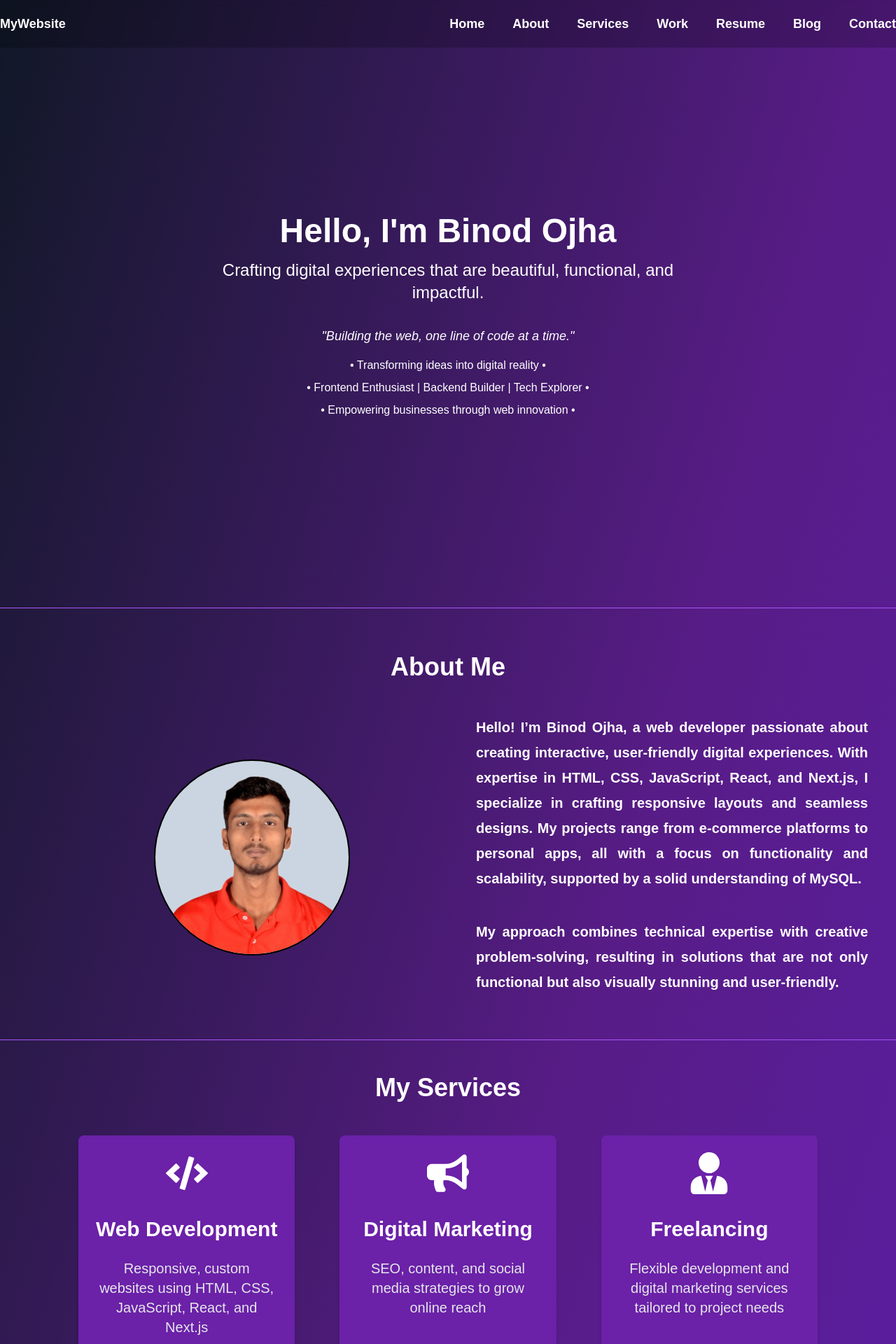
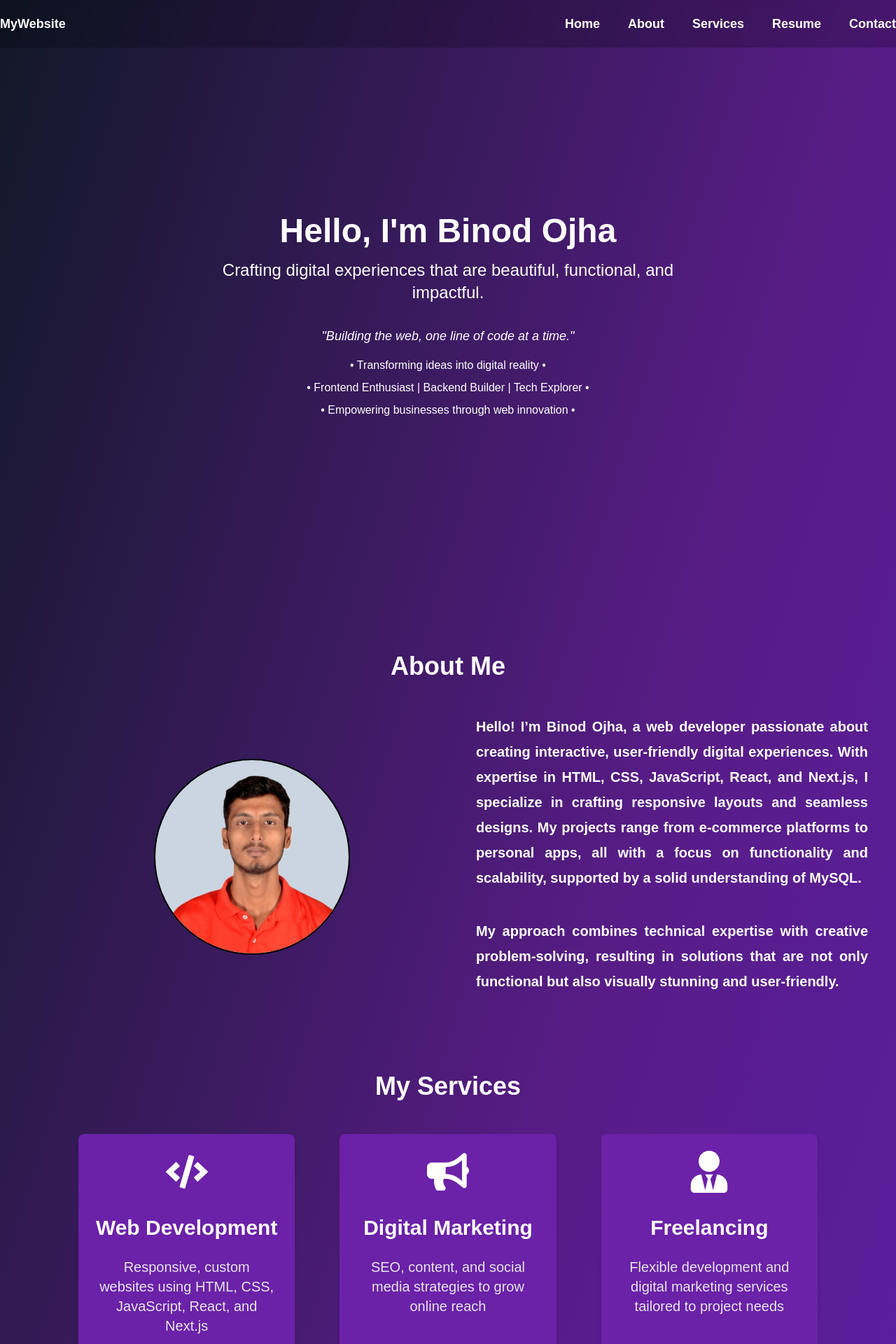
Before and after one commit to binodojha/portfolio-website, a Next.js app: page / in a window 1280 px wide. Shown: the top 1920 px of the page at 70% size. Built offline with nearby package versions, Linux system fonts and the light colour scheme.

Commit message:
navbar modified

```diff
--- a/src/app/page.jsx
+++ b/src/app/page.jsx
@@ -29,17 +29,17 @@ export default function Home() {
           <p>• Empowering businesses through web innovation •</p>
         </div>
         </section>
-        <hr className="border-purple-500" />
+        {/* <hr className="border-purple-500" /> */}
         <AboutMe />
-        <hr className="border-purple-500" />
+        {/* <hr className="border-purple-500" /> */}
         <MyServices />
-        <hr className="border-purple-500" />
+        {/* <hr className="border-purple-500" /> */}
         <MyResume />
-        <hr className="border-purple-500" />
+        {/* <hr className="border-purple-500" /> */}
         <MySkills />
-        <hr className="border-purple-500" />
+        {/* <hr className="border-purple-500" /> */}
         <ContactMe />
-        <hr className="border-purple-500" />
+        {/* <hr className="border-purple-500" /> */}
         <Footer/>
       </div>
     </>
--- a/src/components/aboutMe.jsx
+++ b/src/components/aboutMe.jsx
@@ -3,7 +3,7 @@ import Image from "next/image";
 export default function aboutMe() {
     return (
         <>
-            <div className="about_container text-white py-16">
+            <div className="about_container  py-16">
                 <h2 className="text-center font-bold text-4xl"><span className=""> About Me</span></h2>
                 <div className="about_content pl-20 pr-10 flex space-x-10 pt-12">
                     <div className="flex items-center justify-center  photo_container w-1/2 ">
--- a/src/components/myServices.jsx
+++ b/src/components/myServices.jsx
@@ -14,7 +14,7 @@ export default function MyServices() {
                 <h2 className="text-center pb-12 font-bold text-4xl"><span className="">My Services</span></h2>
                 <div className="services px-28 grid grid-cols-1 sm:grid-cols-2 md:grid-cols-3 gap-16">
                     {services.map((service) => (
-                        <div key={service.id} className="service p-6 bg-purple-800 rounded-lg shadow-md text-center hover:bg-gray-900 hover:border-b-4 hover:border-blue-400 hover:-translate-y-2 hover:translate-x-2 transition duration-1000">
+                        <div key={service.id} className="service p-6 bg-purple-800 rounded-lg shadow-md text-center hover:bg-gray-900 hover:border-b-4 hover:border-blue-400 hover:-translate-y-2 hover:translate-x-2 transition duration-1000 ">
                             <div className="icon flex justify-center text-6xl pb-4">{service.icon}</div>
                             <div className="title font-bold text-3xl pt-4">{service.title}</div>
                             <div className="description text-xl text-gray-200 pt-6">{service.description}</div>
--- a/src/components/navbar.jsx
+++ b/src/components/navbar.jsx
@@ -1,16 +1,16 @@
 
 export default function Navbar() {
     return (
-      <nav className="navbar w-full z-10 bg-black/20 backdrop-blur-sm py-5 text-white">
+      <nav className="navbar w-full bg-black/20 backdrop-blur-sm py-5 text-white sticky top-0 z-10">
         <div className="container mx-auto flex justify-between items-center">
           <div className="text-lg font-bold">MyWebsite</div>
           <ul className="flex space-x-10 font-bold text-lg">
             <li><a href="#" className="hover:text-gray-300">Home</a></li>
             <li><a href="#" className="hover:text-gray-300">About</a></li>
             <li><a href="#" className="hover:text-gray-300">Services</a></li>
-            <li><a href="#" className="hover:text-gray-300">Work</a></li>
+            {/* <li><a href="#" className="hover:text-gray-300">Work</a></li> */}
             <li><a href="#" className="hover:text-gray-300">Resume</a></li>
-            <li><a href="#" className="hover:text-gray-300">Blog</a></li>
+            {/* <li><a href="#" className="hover:text-gray-300">Blog</a></li> */}
             <li><a href="#" className="hover:text-gray-300">Contact</a></li>
           </ul>
         </div>
```
